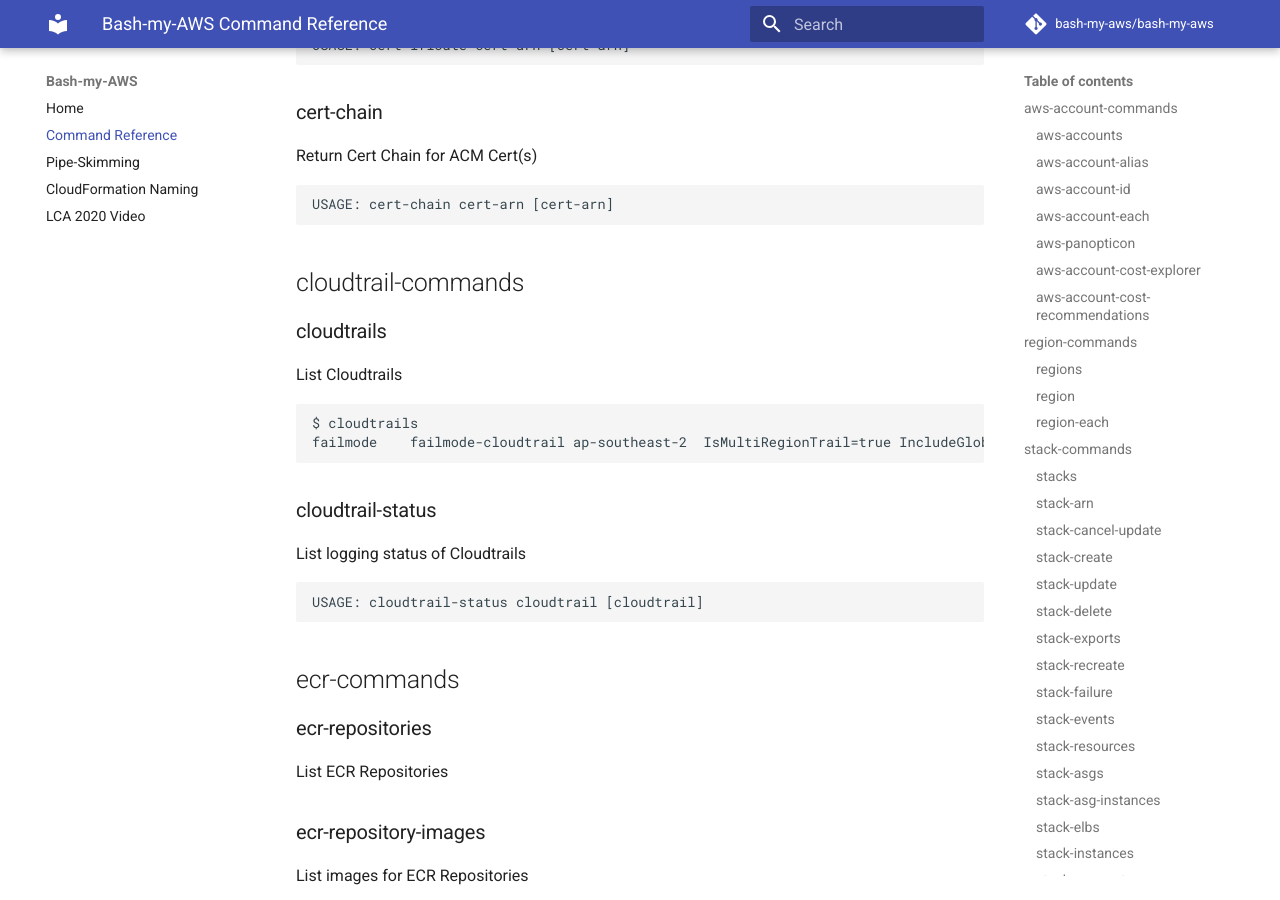
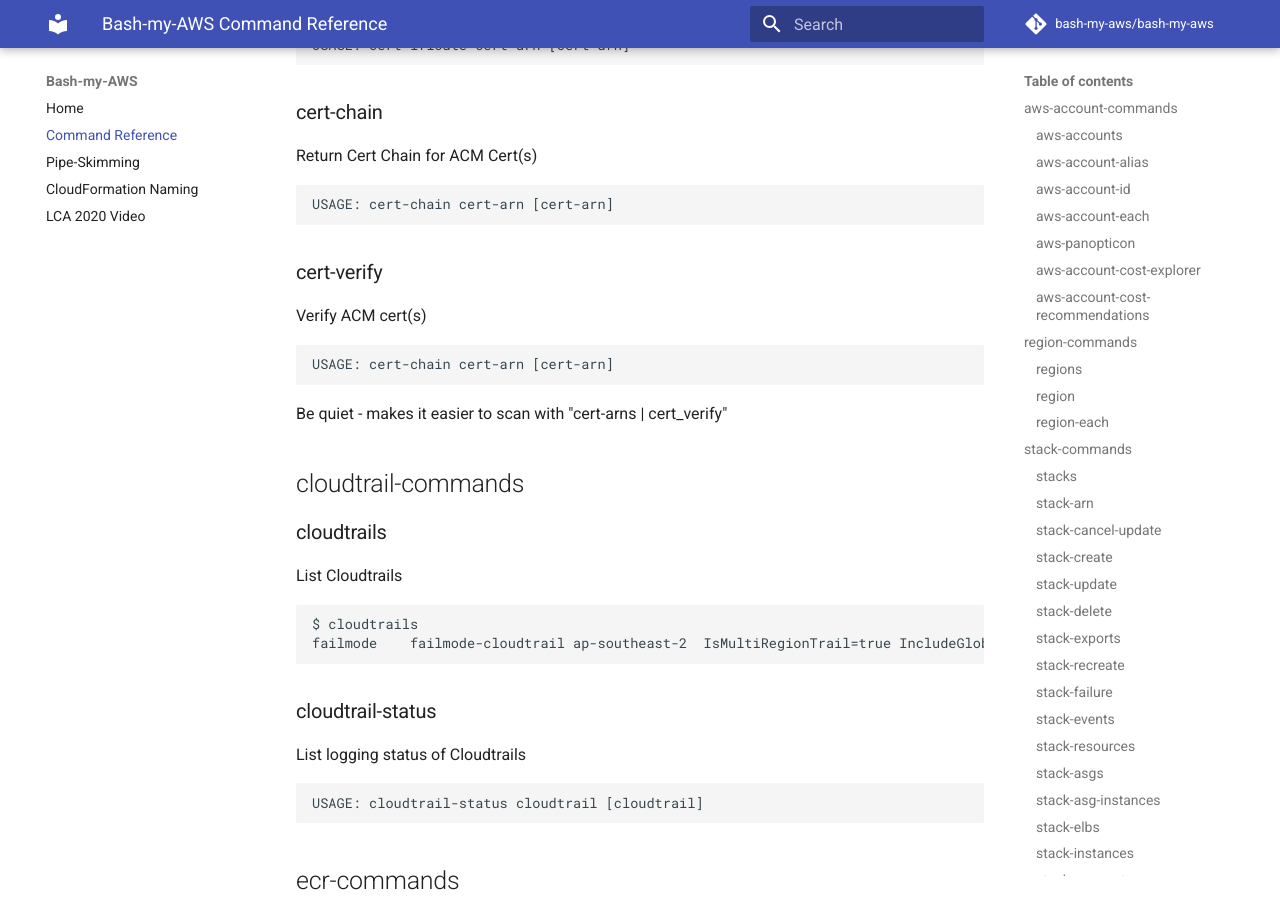
Before and after one commit to bash-my-aws/bash-my-aws, an MkDocs documentation site: the page built from docs/command-reference.md, in a window 1280 px wide and 900 px high, scrolled down 29423 px. Built offline with MkDocs 1.6.1 and Material for MkDocs 9.7.7, drawn with Linux system fonts in a browser that asks for light colours; comment, search, counter and statistics services are not loaded.

Commit message:
cert-verify() aliases, etc

```diff
--- a/docs/command-reference.md
+++ b/docs/command-reference.md
@@ -1442,6 +1442,14 @@
     USAGE: cert-chain cert-arn [cert-arn]
 
 
+### cert-verify
+
+Verify ACM cert(s)
+
+    USAGE: cert-chain cert-arn [cert-arn]
+Be quiet - makes it easier to scan with "cert-arns | cert_verify"
+
+
 ## cloudtrail-commands
 
 
```
Also changed, not shown: 4 other files.
